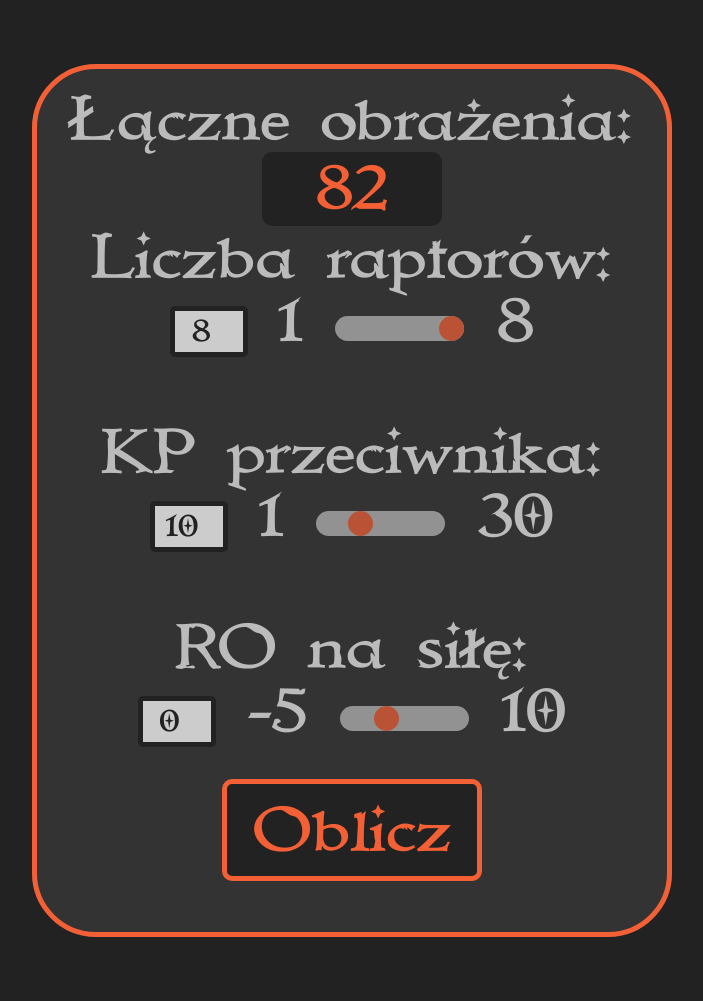
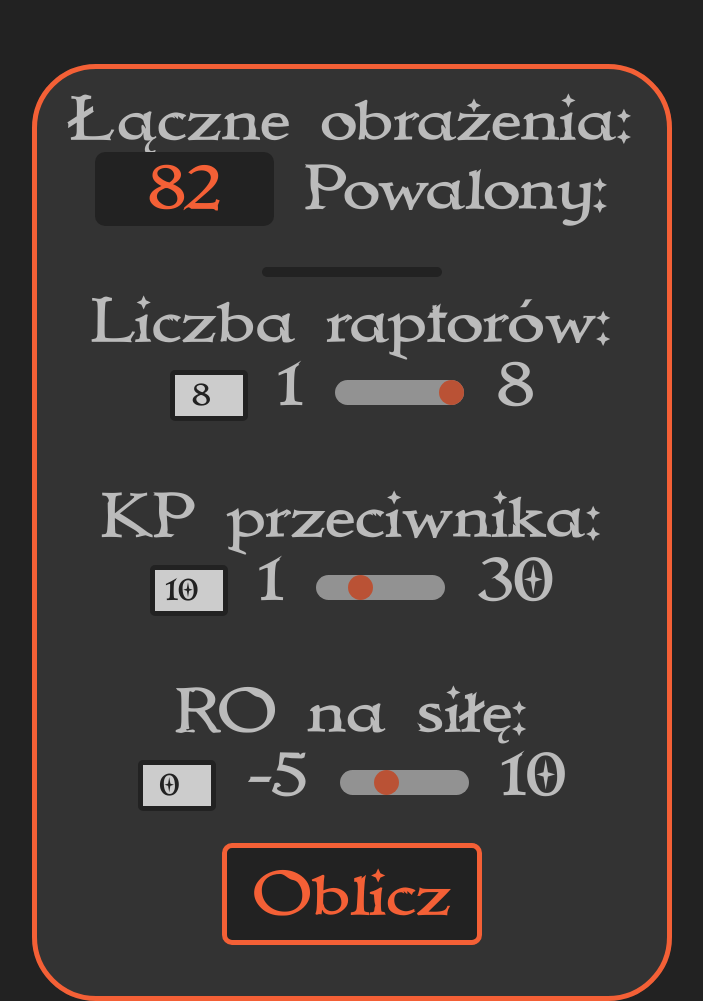
Before and after one commit to JKGplay/wilki, a plain HTML site: page index.html in a window 1280 px wide. Shown: the whole page, without its empty margins (288-991 px from the left). Before the commit the page ends 937 px from the top, so only its background shows below. Drawn offline with Linux system fonts and the light colour scheme.

Commit message:
Update index.html

```diff
--- a/index.html
+++ b/index.html
@@ -14,6 +14,7 @@
     <fieldset>
         <div>
             Łączne obrażenia: <span id="result"></span>
+	    Powalony: <span id="knocked"></span>
         </div>
         <div class="formContainer">
             <form action="" method="" autocomplete="off" id="form">
```
